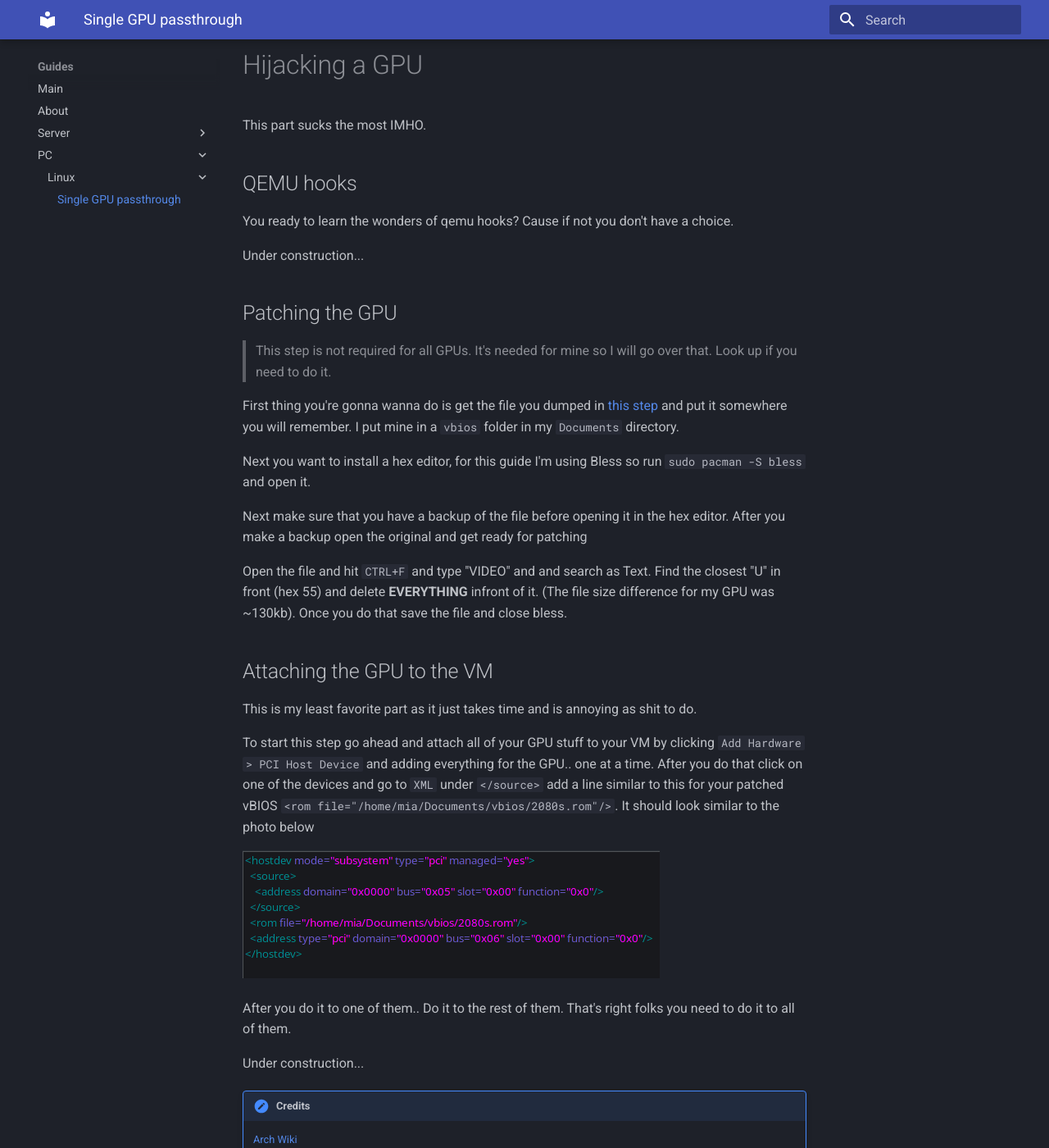
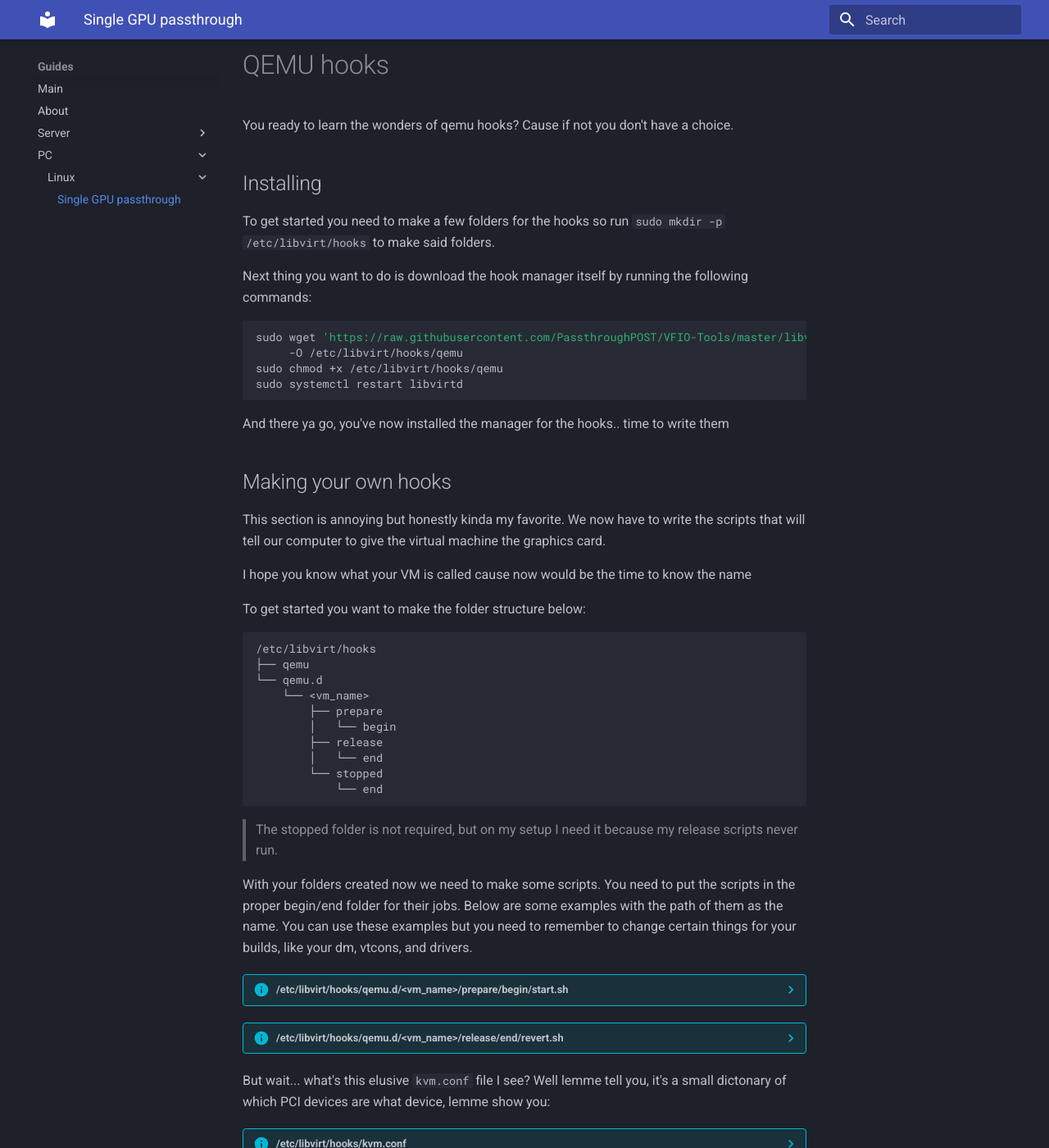
Before and after one commit to 46620/guides, an MkDocs documentation site: the page built from docs/machine/linux/1gpu_pass.md, in a window 1280 px wide and 1400 px high, scrolled down 4249 px. Shown: the whole window at 82% size. Built offline with MkDocs 1.6.1 and Material for MkDocs 9.7.7, drawn with Linux system fonts in a browser that asks for light colours; some of the changed text lies outside the part shown.

Commit message:
more GPU pass work

````diff
--- a/docs/machine/linux/1gpu_pass.md
+++ b/docs/machine/linux/1gpu_pass.md
@@ -62,7 +62,7 @@ for g in `find /sys/kernel/iommu_groups/* -maxdepth 0 -type d | sort -V`; do
     done;
 done;
 ```
-If the groups are not valid, you will need to do [ACS patching](https://wiki.archlinux.org/title/PCI_passthrough_via_OVMF#Bypassing_the_IOMMU_groups_(ACS_override_patch)) Which is out of the scope of this project, follow the guide linked.
+If the groups are not valid, you will need to do [ACS patching](https://wiki.archlinux.org/title/PCI_passthrough_via_OVMF#Bypassing_the_IOMMU_groups_(ACS_override_patch)), which is out of the scope of this project, follow the guide linked.
 
 While doing this, copy all the text for your GPUs IOMMU group and save it to a file somewhere to easily find.
 
@@ -121,13 +121,164 @@ Next remove both CDROMS (you can delete the files if you want)
 #### Optional Removal (untseted as of writing)
 You can also remove `Channel Spice, Display Spice, Video QXL, Sound ich*` if you want. I have not tested this but one of the guides suggests doing this
 
+# QEMU hooks
+You ready to learn the wonders of qemu hooks? Cause if not you don't have a choice.
+
+## Installing
+To get started you need to make a few folders for the hooks so run `sudo mkdir -p /etc/libvirt/hooks` to make said folders.
+
+Next thing you want to do is download the hook manager itself by running the following commands:
+
+``` bash
+sudo wget 'https://raw.githubusercontent.com/PassthroughPOST/VFIO-Tools/master/libvirt_hooks/qemu' \
+     -O /etc/libvirt/hooks/qemu
+sudo chmod +x /etc/libvirt/hooks/qemu
+sudo systemctl restart libvirtd
+```
+And there ya go, you've now installed the manager for the hooks.. time to write them
+
+## Making your own hooks
+This section is annoying but honestly kinda my favorite. We now have to write the scripts that will tell our computer to give the virtual machine the graphics card.
+
+I hope you know what your VM is called cause now would be the time to know the name
+
+To get started you want to make the folder structure below:
+```
+/etc/libvirt/hooks
+├── qemu
+└── qemu.d
+    └── <vm_name>
+        ├── prepare
+        │   └── begin
+        ├── release
+        │   └── end
+        └── stopped
+            └── end
+```
+> The stopped folder is not required, but on my setup I need it because my release scripts never run.
+
+With your folders created now we need to make some scripts. You need to put the scripts in the proper begin/end folder for their jobs. Below are some examples with the path of them as the name. You can use these examples but you need to remember to change certain things for your builds, like your dm, vtcons, and drivers.
+
+??? info "/etc/libvirt/hooks/qemu.d/<vm_name\>/prepare/begin/start.sh"
+    ``` bash
+    # File based on "SomeOrdinaryGamers" scripts.
+    # Anything labeled with a * in the comment needs to be edited by you to work with your setup
+
+    # debugging
+    set -x
+
+    # load vars
+    source "/etc/libvirt/hooks/kvm.conf"
+
+    # kill the DM*
+    systemctl stop sddm.service
+
+    # Unbind VTconsoles*
+    echo 0 > /sys/class/vtconsole/vtcon0/bind
+    echo 0 > /sys/class/vtconsole/vtcon1/bind
+
+    # Unbind EFI-framebuffer
+    echo efi-framebuffer.0 > /sys/bus/platform/drivers/efi-framebuffer/unbind
+
+    # Avoid race condition*
+    sleep 5
+
+    # Unload Nvidia Drivers*
+    modprobe -r nvidia_uvm
+    modprobe -r i2c_nvidia_gpu
+    modprobe -r nvidia_drm
+    modprobe -r nvidia_modeset
+    modprobe -r drm_kms_helper
+    modprobe -r nvidia
+    modprobe -r drm
+
+    # Unbind GPU*
+    virsh nodedev-detach $VIRSH_GPU_VIDEO
+    virsh nodedev-detach $VIRSH_GPU_AUDIO
+    virsh nodedev-detach $VIRSH_GPU_USB
+    virsh nodedev-detach $VIRSH_GPU_SERIAL
+
+    # Isolate the CPU
+    systemctl set-property --runtime -- user.slice AllowedCPUs=0,6
+    systemctl set-property --runtime -- system.slice AllowedCPUs=0,6
+    systemctl set-property --runtime -- init.scope AllowedCPUs=0,6
+
+
+    # load vfio
+    modprobe vfio
+    modprobe vfio_pci
+    modprobe vfio_iommu_type1
+    ```
+
+??? info "/etc/libvirt/hooks/qemu.d/<vm_name\>/release/end/revert.sh"
+    ``` bash
+    # File based on "SomeOrdinaryGamers" scripts.
+    # Anything labeled with a * in the comment needs to be edited by you to work with your setup
+
+    # debugging
+    set -x
+
+    # Restart linux host entirely (debug line)
+    # reboot
+
+    # load vars
+    source "/etc/libvirt/hooks/kvm.conf"
+
+    # Unload vfio
+    modprobe -r vfio
+    modprobe -r vfio_pci
+    modprobe -r vfio_iommu_type1
+
+    # Unisolate the CPU
+    systemctl set-property --runtime -- user.slice AllowedCPUs=0-11
+    systemctl set-property --runtime -- system.slice AllowedCPUs=0-11
+    systemctl set-property --runtime -- init.scope AllowedCPUs=0-11
+
+    # Rebind GPU*
+    virsh nodedev-reattach $VIRSH_GPU_VIDEO
+    virsh nodedev-reattach $VIRSH_GPU_AUDIO
+    virsh nodedev-reattach $VIRSH_GPU_USB
+    virsh nodedev-reattach $VIRSH_GPU_SERIAL
+
+    # Rebind VTconsoles*
+    echo 1 > /sys/class/vtconsole/vtcon0/bind
+    echo 1 > /sys/class/vtconsole/vtcon1/bind
+
+    # Read Nvidia x config* (remove if on AMD)
+    nvidia-xconfig --query-gpu-info > /dev/null 2>&1
+
+    # Rebind EFI-framebuffer
+    echo "efi-framebuffer.0" > /sys/bus/platform/drivers/efi-framebuffer/bind
+
+    # Reload Nvidia Drivers*
+    modprobe nvidia_uvm
+    modprobe i2c_nvidia_gpu # Key was rejected by service
+    modprobe nvidia_drm # Key was rejected by service
+    modprobe nvidia_modeset
+    modprobe drm_kms_helper # Key was rejected by service
+    modprobe nvidia
+    modprobe drm
+
+    # Start the DM*
+    systemctl start sddm.service
+    ```
+But wait... what's this elusive `kvm.conf` file I see? Well lemme tell you, it's a small dictonary of which PCI devices are what device, lemme show you:
+
+??? info "/etc/libvirt/hooks/kvm.conf"
+    ```
+    VIRSH_GPU_VIDEO=pci_0000_05_00_0
+    VIRSH_GPU_AUDIO=pci_0000_05_00_1
+    VIRSH_GPU_USB=pci_0000_05_00_2
+    VIRSH_GPU_SERIAL=pci_0000_05_00_3
+    ```
+That's right, the file's sole purpose is to be a dictionary for your PCI devices you got in [this step](1gpu_pass.md#enable-verify-iommu).
+
+Make sure that all the scripts are runable by doing `sudo chmod +x /path/to/each/script.sh` to all of the scripts.
+
+Once that's all done you can test them by running the start script, if you're screen goes black then boom it worked and you did it right.. now go hold the power button down to restart it so you can continue.
+
 # Hijacking a GPU
 This part sucks the most IMHO.
-
-## QEMU hooks
-You ready to learn the wonders of qemu hooks? Cause if not you don't have a choice.
-
-Under construction...
 
 ## Patching the GPU
 >This step is not required for all GPUs. It's needed for mine so I will go over that. Look up if you need to do it.
@@ -149,6 +300,8 @@ To start this step go ahead and attach all of your GPU stuff to your VM by click
 
 After you do it to one of them.. Do it to the rest of them. That's right folks you need to do it to all of them.
 
+After you do that
+
 Under construction...
 
 !!! tldr "Credits"
````
Also changed, not shown: other parts of docs/machine/linux/1gpu_pass.md (+1 -1 lines).
